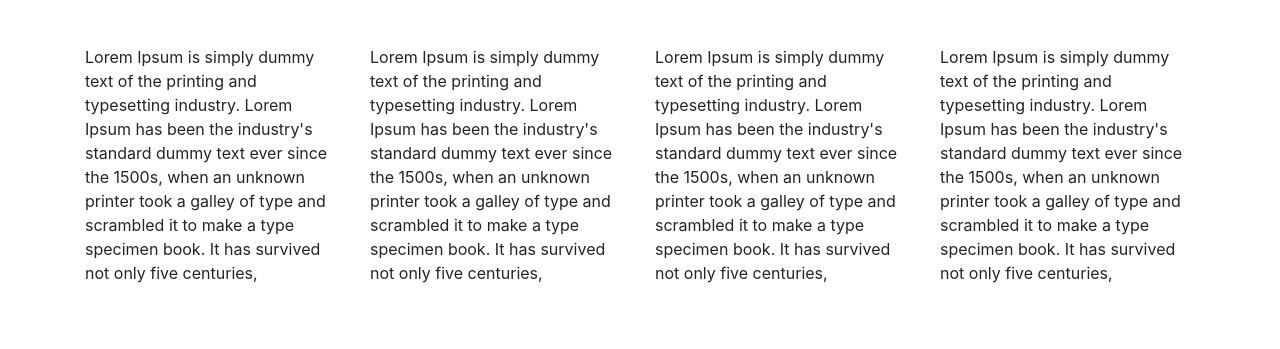
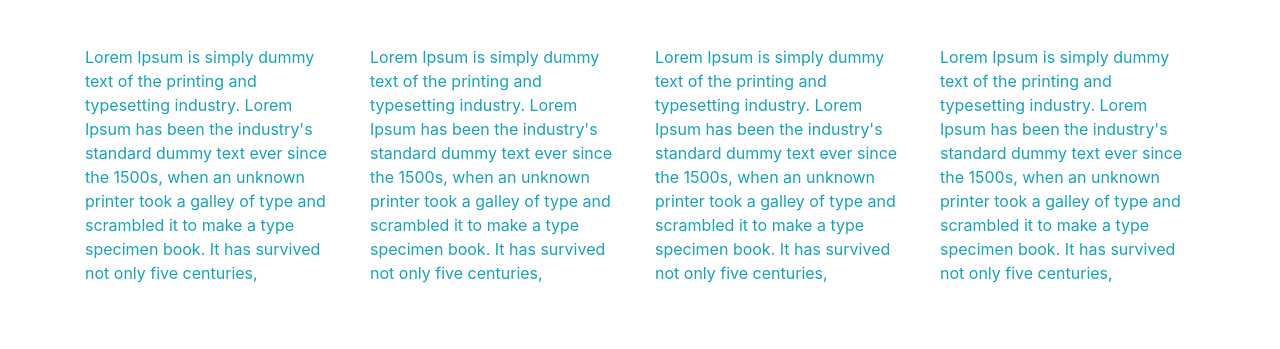
Before and after one commit to Cpreston3/bootstrap-challenge-Cpreston3, a plain HTML site: page index.html in a window 1280 px wide. Shown: the part 1011-1360 px from the top of the page. Drawn offline with nearby package versions, Linux system fonts and the light colour scheme.

Commit message:
changed font color

```diff
--- a/index.html
+++ b/index.html
@@ -79,19 +79,19 @@
             <!-- "col"= class: screen size ="sm": number of boxes being used 1-12-->
             <div class="col-sm-3">
                <div class="card border-0">
-                   <img src="https://images.unsplash.com/photo-1517062538753-75bd89838567?ixlib=rb-1.2.1&ixid=eyJhcHBfaWQiOjEyMDd9&auto=format&fit=crop&w=500&q=60" class="rounded-circle img-fluid" alt="Cinque Terre">
+                   <img src="https://images.unsplash.com/photo-1517062538753-75bd89838567?ixlib=rb-1.2.1&ixid=eyJhcHBfaWQiOjEyMDd9&auto=format&fit=crop&w=500&q=60" class="rounded-circle img-fluid" alt="">
 
                    <div class ="card-block py-5">
-                      <p>Lorem Ipsum is simply dummy text of the printing and typesetting industry. Lorem Ipsum has been the industry's standard dummy text ever since the 1500s, when an unknown printer took a galley of type and scrambled it to make a type specimen book. It has survived not only five centuries,</p>
+                      <p class= "text-info">Lorem Ipsum is simply dummy text of the printing and typesetting industry. Lorem Ipsum has been the industry's standard dummy text ever since the 1500s, when an unknown printer took a galley of type and scrambled it to make a type specimen book. It has survived not only five centuries,</p>
                   </div>
                </div>
             </div>
             <div class="col-sm-3">
                <div class="card border-0">
-                   <img src="https://images.unsplash.com/photo-1484522736783-b0762d6e5105?ixlib=rb-1.2.1&ixid=eyJhcHBfaWQiOjEyMDd9&auto=format&fit=crop&w=500&q=60" class="rounded-circle img-fluid" alt="Cinque Terre">
+                   <img src="https://images.unsplash.com/photo-1484522736783-b0762d6e5105?ixlib=rb-1.2.1&ixid=eyJhcHBfaWQiOjEyMDd9&auto=format&fit=crop&w=500&q=60" class="rounded-circle img-fluid" alt="">
 
                    <div class ="card-block py-5">
-                      <p>Lorem Ipsum is simply dummy text of the printing and typesetting industry. Lorem Ipsum has been the industry's standard dummy text ever since the 1500s, when an unknown printer took a galley of type and scrambled it to make a type specimen book. It has survived not only five centuries,</p>
+                      <p class= "text-info">Lorem Ipsum is simply dummy text of the printing and typesetting industry. Lorem Ipsum has been the industry's standard dummy text ever since the 1500s, when an unknown printer took a galley of type and scrambled it to make a type specimen book. It has survived not only five centuries,</p>
                   </div>
                </div>
             </div>
@@ -99,14 +99,14 @@
                <div class="card border-0">
                    <img src="https://images.unsplash.com/photo-1548403119-4f9f60f7c064?ixlib=rb-1.2.1&ixid=eyJhcHBfaWQiOjEyMDd9&auto=format&fit=crop&w=500&q=60" class="rounded-circle img-fluid" alt="Cinque Terre">
                    <div class ="card-block py-5">
-                      <p>Lorem Ipsum is simply dummy text of the printing and typesetting industry. Lorem Ipsum has been the industry's standard dummy text ever since the 1500s, when an unknown printer took a galley of type and scrambled it to make a type specimen book. It has survived not only five centuries,</p>
+                      <p class= "text-info">Lorem Ipsum is simply dummy text of the printing and typesetting industry. Lorem Ipsum has been the industry's standard dummy text ever since the 1500s, when an unknown printer took a galley of type and scrambled it to make a type specimen book. It has survived not only five centuries,</p>
                   </div>
                </div>
             </div> <div class="col-sm-3 ">
                <div class="card border-0">
                     <img src=https://images.unsplash.com/photo-1514888286974-6c03e2ca1dba?ixlib=rb-1.2.1&ixid=eyJhcHBfaWQiOjEyMDd9&auto=format&fit=crop&w=500&q=60 class="rounded-circle img-fluid" alt="Cinque Terre">
                    <div class ="card-block py-5">
-                      <p>Lorem Ipsum is simply dummy text of the printing and typesetting industry. Lorem Ipsum has been the industry's standard dummy text ever since the 1500s, when an unknown printer took a galley of type and scrambled it to make a type specimen book. It has survived not only five centuries,</p>
+                      <p class= "text-info">Lorem Ipsum is simply dummy text of the printing and typesetting industry. Lorem Ipsum has been the industry's standard dummy text ever since the 1500s, when an unknown printer took a galley of type and scrambled it to make a type specimen book. It has survived not only five centuries,</p>
                   </div>
                </div>
             </div>
```
